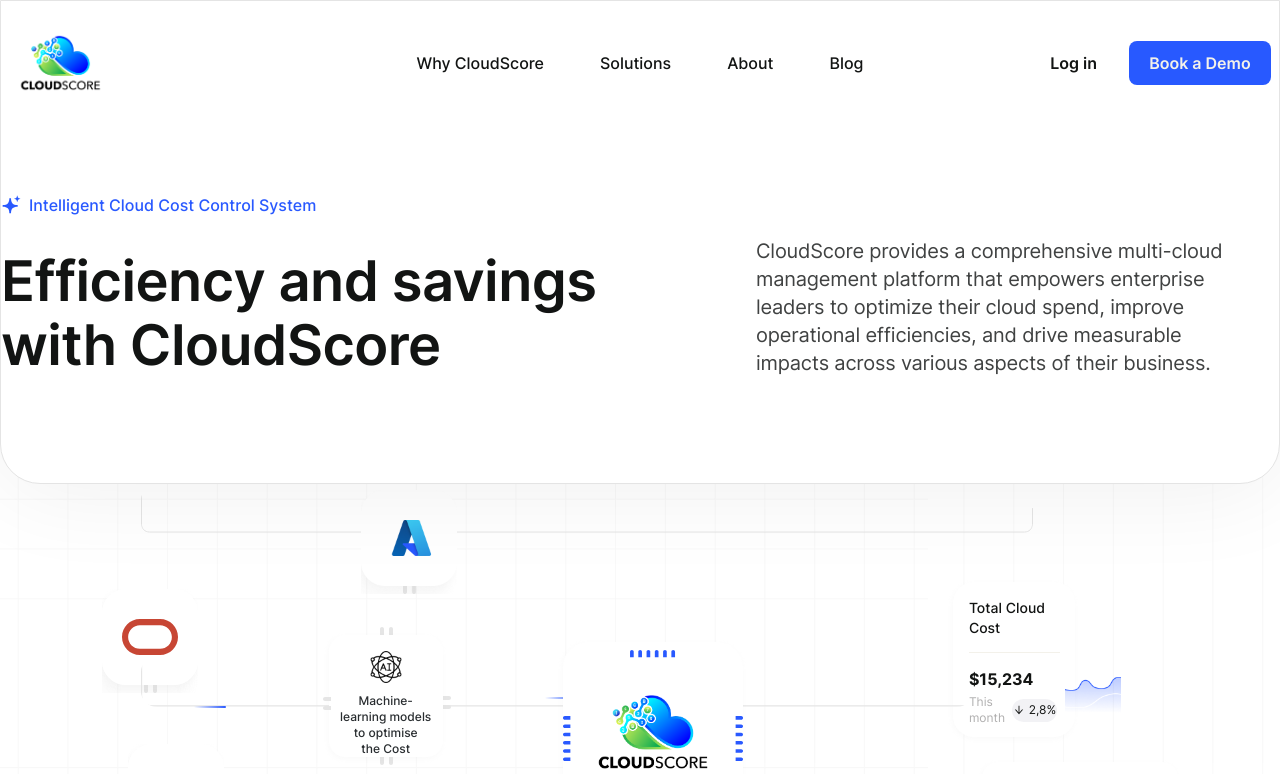
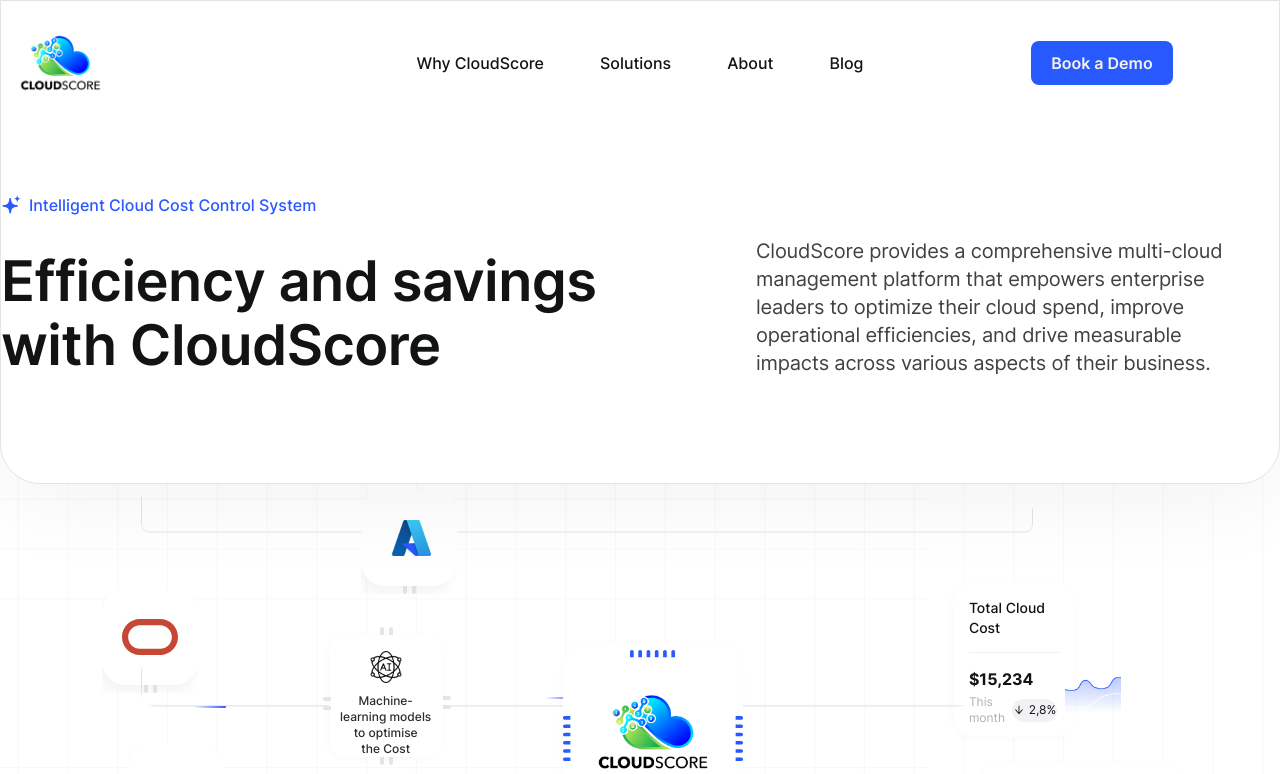
Before and after one commit to Shravankumar1989/CloudScore-React, a React (Create React App) app: page / in a window 1280 px wide. Shown: the top 774 px of the page. Built offline with nearby package versions, Linux system fonts and the light colour scheme.

Commit message:
Removed Log In From Header

```diff
--- a/src/components/Header/index.jsx
+++ b/src/components/Header/index.jsx
@@ -58,16 +58,6 @@
             </div>
           </div>
           <div className="flex flex-row gap-4 items-center justify-start w-60">
-            <div className="flex flex-col items-end justify-start w-full">
-              <div className="flex flex-col items-center justify-center px-4 py-2 w-auto">
-                <Text
-                  className="text-base text-gray-900 w-auto"
-                  size="txtInterSemiBold16Gray900"
-                >
-                  Log in
-                </Text>
-              </div>
-            </div>
             <Button
               className="cursor-pointer font-inter font-semibold min-w-[142px] text-base text-center"
               shape="round"
```
